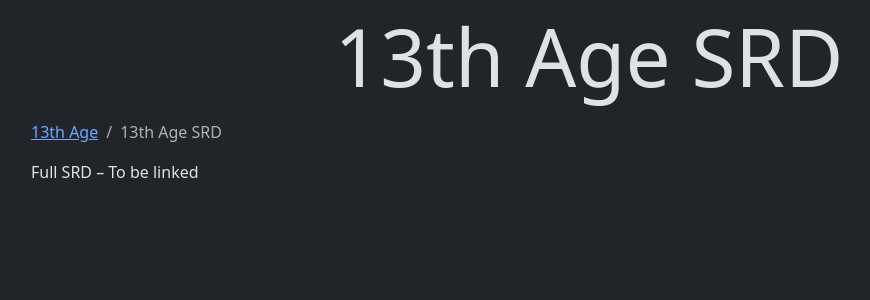
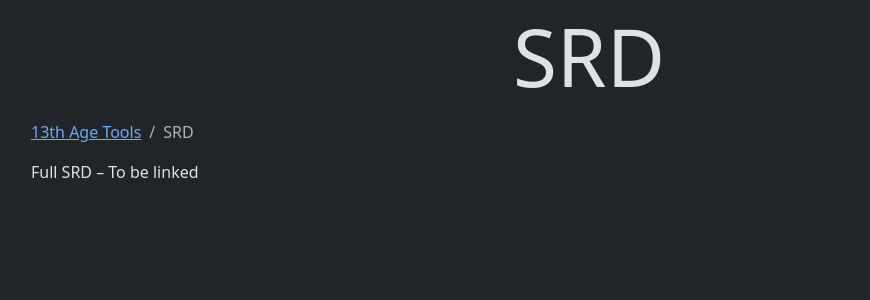
Before and after one commit to 13th-Age/SRD, a Jekyll site: the page built from index.html, in a window 1280 px wide. Shown: the top 300 px of the page, without its empty margins (51-921 px from the left). Built offline with Jekyll 4.4.1, drawn with Linux system fonts in a browser that asks for light colours.

Commit message:
Update site names

```diff
--- a/_config.yml
+++ b/_config.yml
@@ -1,4 +1,4 @@
-title: "13th Age SRD"
+title: "SRD"
 titles_from_headings:
     enabled: false
 kramdown:
--- a/_includes/page_title.html
+++ b/_includes/page_title.html
@@ -3,11 +3,11 @@
 	<h1 class="display-1 text-center">{{ page.title | default:site.title }}</h1>
 	<nav class="mt-3">
 		<ol class="breadcrumb">
-			<li class="breadcrumb-item"><a href="/">13th Age</a></li>
+			<li class="breadcrumb-item"><a href="/">13th Age Tools</a></li>
 			{%- if page.title != null %}
-			<li class="breadcrumb-item"><a href="{{ '/' | relative_url }}">13th Age SRD</a></li>
+			<li class="breadcrumb-item"><a href="{{ '/' | relative_url }}">SRD</a></li>
 			{%- endif %}
-			<li class="breadcrumb-item active">{{ page.title | default: "13th Age SRD" }}</li>
+			<li class="breadcrumb-item active">{{ page.title | default: "SRD" }}</li>
 		</ol>
 	</nav>
 </div>
```
